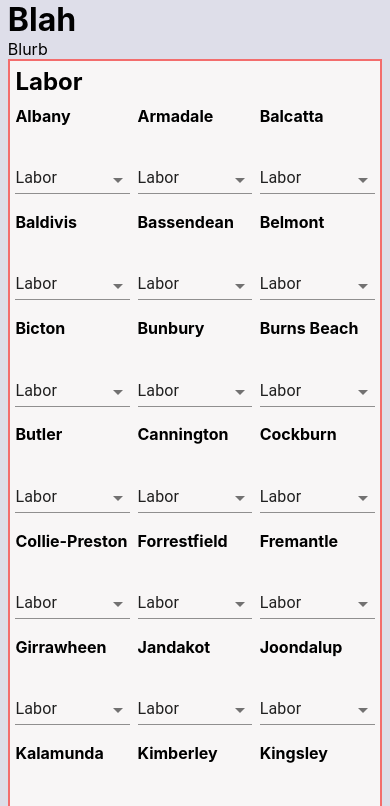
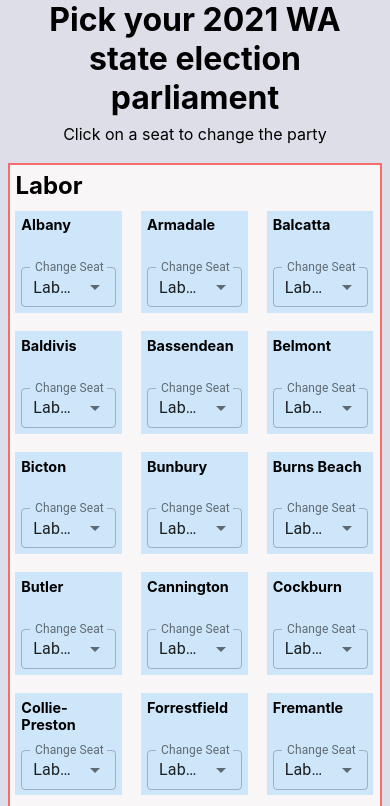
Before and after one commit to benfanderson/wavotes, a React app: page / in a window 390 px wide. Shown: the top 806 px of the page. Built offline with nearby package versions, Linux system fonts and the light colour scheme.

Commit message:
Finished basic mobile styles

```diff
--- a/src/App.js
+++ b/src/App.js
@@ -8,8 +8,8 @@
 
   return (
     <div className={styles.container}>
-      <h1>Blah</h1>
-      <p>Blurb</p>
+      <h1 className={styles.title}> Pick your 2021 WA state election parliament</h1>
+      <p className={styles.blurb}>Click on a seat to change the party</p>
       <PartySeats seats={seats} setSeats={setSeats} party="Labor" />
       <PartySeats seats={seats} setSeats={setSeats} party="Liberal" />
       <PartySeats seats={seats} setSeats={setSeats} party="Nationals" />
--- a/src/PartySeats.js
+++ b/src/PartySeats.js
@@ -48,7 +48,7 @@
                   inputValue={seat.party}
                   options={parties(seat.nationalsCandidate)}
                 // eslint-disable-next-line react/jsx-props-no-spreading
-                  renderInput={(params) => <TextField {...params} size="small" variant="standard" />}
+                  renderInput={(params) => <TextField {...params} size="small" label="Change Seat" variant="outlined" />}
                 />
               </div>
             ),
--- a/src/styles.css
+++ b/src/styles.css
@@ -35,21 +35,26 @@
     border: 2px solid rgb(243, 109, 109)
   }
   .seatsContainer{
-    display: flex;
+    /* display: flex;
     flex-direction: row;
-    flex-wrap: wrap;
+    flex-wrap: wrap; */
+    display: grid;
+    grid-template-columns: repeat(auto-fill, 30%);
+    grid-gap: 0.8rem;
     justify-content: space-between;
   }
 
   .seat {
     display: inline-block;
+    padding: 0.7vh;
     margin-bottom: 5%;
-    width: 32%;
+    width: 88%;
+    background-color: #cee6fa;
   }
 
   .seatName {
-    font-size: 1em;
-    height: 7vh;
+    font-size: 0.9em;
+    height: 6vh;
   }
 
   h2 {
```
